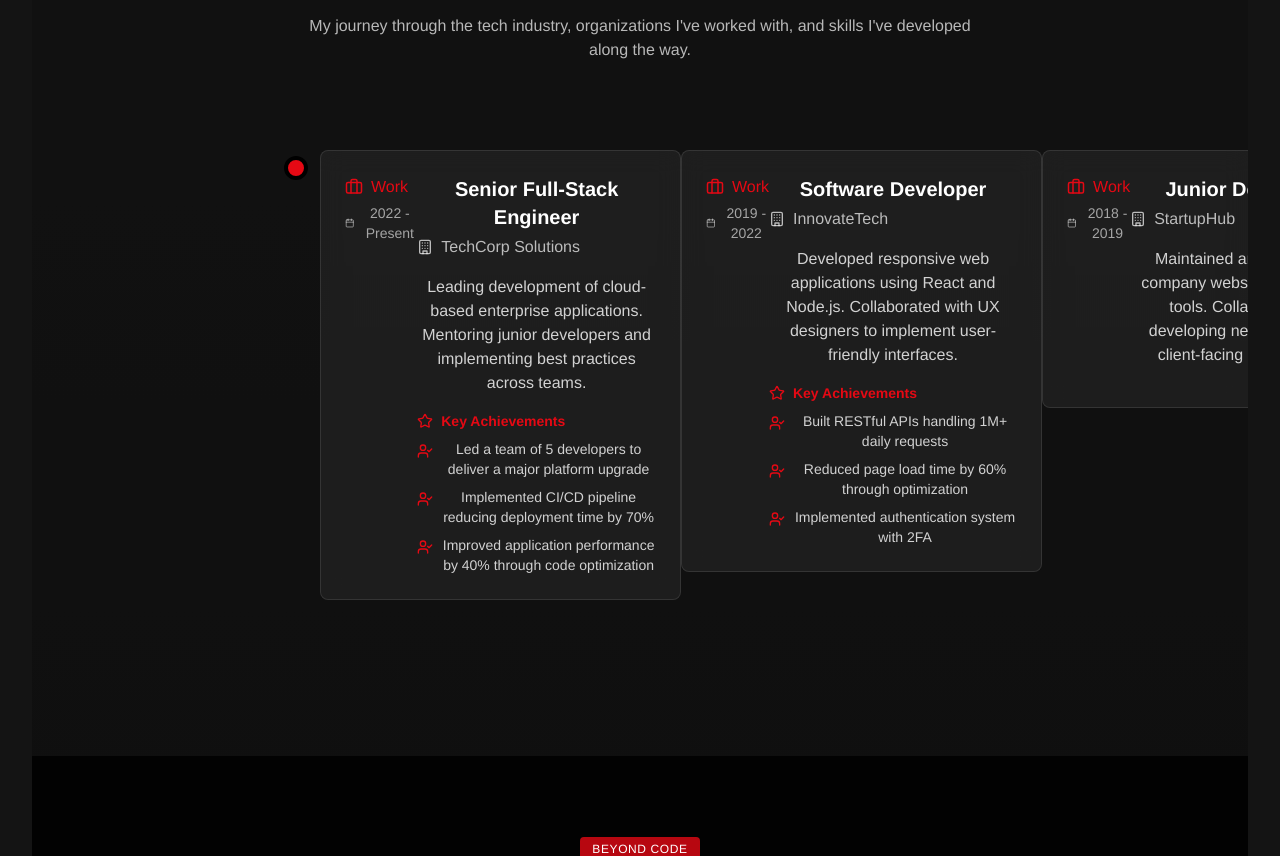
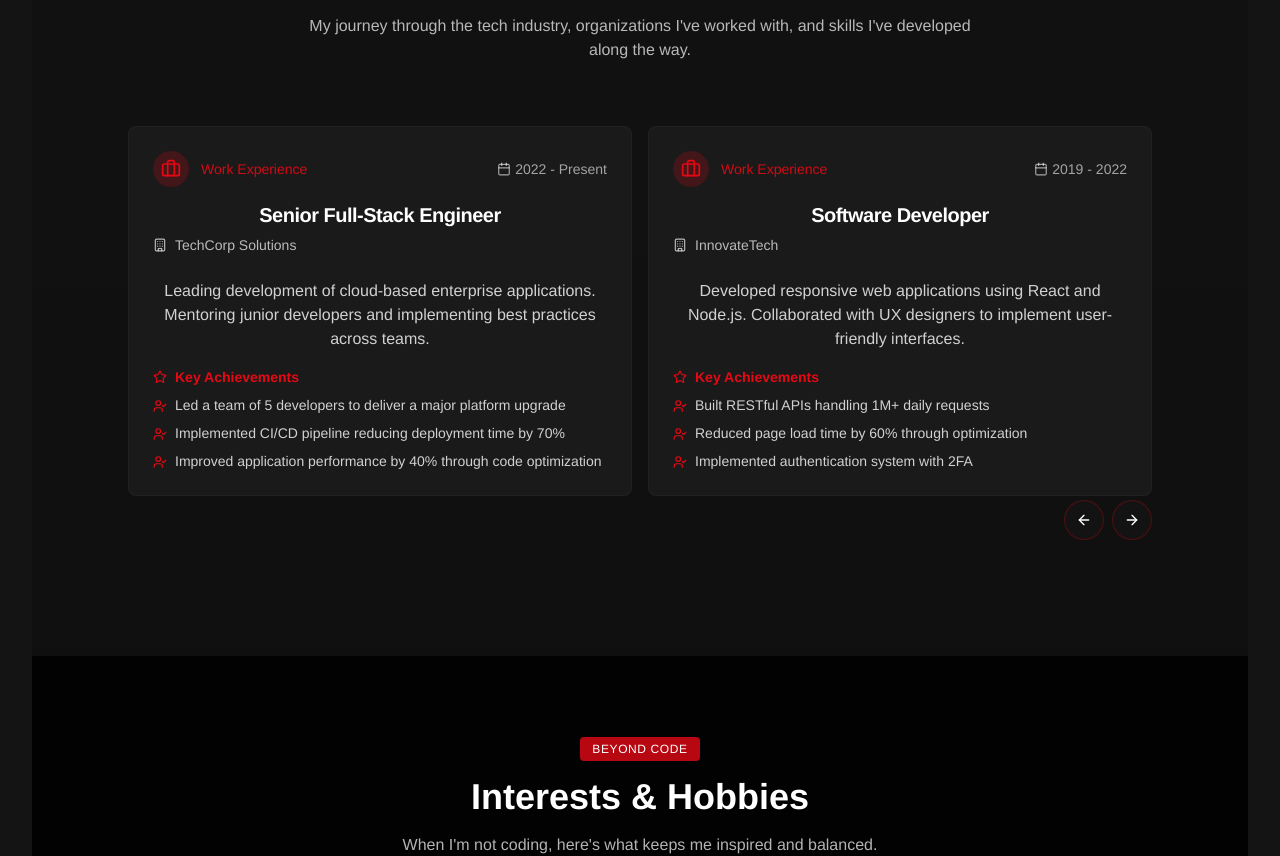
Before and after one commit to mohankopuru/slider-timeline-experience, a React (Vite) app: page / in a window 1280 px wide. Shown: the part 1866-2722 px from the top of the page. Built offline with nearby package versions, Linux system fonts and the light colour scheme.

Commit message:
Add experience section slider
Adds a slider to the experience section to allow users to navigate through roles.

```diff
--- a/src/components/ExperienceSection.tsx
+++ b/src/components/ExperienceSection.tsx
@@ -1,6 +1,8 @@
 
 import React from 'react';
-import { Briefcase, Building, Calendar, GraduationCap, Star, UserCheck } from 'lucide-react';
+import { Briefcase, Building, Calendar, GraduationCap, Star, UserCheck, ChevronLeft, ChevronRight } from 'lucide-react';
+import { Carousel, CarouselContent, CarouselItem, CarouselPrevious, CarouselNext } from "@/components/ui/carousel";
+import { Card, CardContent, CardDescription, CardFooter, CardHeader, CardTitle } from "@/components/ui/card";
 
 interface Experience {
   id: string;
@@ -79,57 +81,76 @@ const ExperienceSection: React.FC = () => {
           </p>
         </div>
 
-        <div className="max-w-4xl mx-auto">
-          <div className="relative pl-8 sm:pl-32 py-6 group">
-            <div className="flex flex-col sm:flex-row items-start mb-1 group-last:before:hidden before:absolute before:left-2 sm:before:left-0 before:h-full before:px-px before:bg-netflix-red/20 sm:before:ml-[6.5rem] before:self-start before:-translate-x-1/2 before:translate-y-3 after:absolute after:left-2 sm:after:left-0 after:w-4 after:h-4 after:bg-netflix-red after:border-4 after:box-content after:border-netflix-dark after:rounded-full sm:after:ml-[6.5rem] after:-translate-x-1/2 after:translate-y-1.5">
-              {experiences.map((experience, index) => (
-                <div key={experience.id} className="experience-card glass-card p-6 mb-8 w-full">
-                  <div className="flex flex-col sm:flex-row">
-                    <div className="sm:w-48 mb-4 sm:mb-0">
-                      <div className="text-netflix-red font-medium mb-1 flex items-center">
-                        {experience.type === 'job' ? (
-                          <Briefcase size={18} className="mr-2" />
-                        ) : (
-                          <GraduationCap size={18} className="mr-2" />
-                        )}
-                        {experience.type === 'job' ? 'Work' : 'Education'}
+        <div className="max-w-5xl mx-auto relative">
+          <Carousel
+            opts={{
+              align: "start",
+              loop: true,
+            }}
+            className="w-full netflix-carousel"
+          >
+            <CarouselContent>
+              {experiences.map((experience) => (
+                <CarouselItem key={experience.id} className="md:basis-1/2 lg:basis-1/2 pl-4">
+                  <Card className="glass-card h-full border-netflix-gray/30">
+                    <CardHeader>
+                      <div className="flex items-center justify-between mb-2">
+                        <div className="flex items-center">
+                          <div className={`p-2 rounded-full mr-3 ${experience.type === 'job' ? 'bg-netflix-red/20' : 'bg-blue-500/20'}`}>
+                            {experience.type === 'job' ? (
+                              <Briefcase className="h-5 w-5 text-netflix-red" />
+                            ) : (
+                              <GraduationCap className="h-5 w-5 text-blue-400" />
+                            )}
+                          </div>
+                          <div className="text-netflix-red/90 text-sm font-medium">
+                            {experience.type === 'job' ? 'Work Experience' : 'Education'}
+                          </div>
+                        </div>
+                        <div className="flex items-center text-white/60 text-sm">
+                          <Calendar size={14} className="mr-1" />
+                          {experience.period}
+                        </div>
                       </div>
-                      <div className="text-white/60 text-sm flex items-center">
-                        <Calendar size={16} className="mr-2" />
-                        {experience.period}
-                      </div>
-                    </div>
-
-                    <div>
-                      <h3 className="text-xl font-semibold text-white mb-1">{experience.role}</h3>
-                      <div className="text-white/70 mb-4 flex items-center">
-                        <Building size={16} className="mr-2" />
+                      <CardTitle className="text-xl text-white mb-1">{experience.role}</CardTitle>
+                      <CardDescription className="text-white/70 flex items-center">
+                        <Building size={14} className="mr-2" />
                         {experience.organization}
-                      </div>
+                      </CardDescription>
+                    </CardHeader>
+                    <CardContent>
                       <p className="text-white/80 mb-4">{experience.description}</p>
 
                       {experience.highlights && (
                         <div className="mt-4">
                           <h4 className="text-sm font-semibold text-netflix-red mb-2 flex items-center">
-                            <Star size={16} className="mr-2" />
+                            <Star size={14} className="mr-2" />
                             Key Achievements
                           </h4>
                           <ul className="space-y-2">
                             {experience.highlights.map((highlight, i) => (
                               <li key={i} className="flex items-start">
-                                <UserCheck size={16} className="text-netflix-red mr-2 mt-1 flex-shrink-0" />
+                                <UserCheck size={14} className="text-netflix-red mr-2 mt-1 flex-shrink-0" />
                                 <span className="text-sm text-white/80">{highlight}</span>
                               </li>
                             ))}
                           </ul>
                         </div>
                       )}
-                    </div>
-                  </div>
-                </div>
+                    </CardContent>
+                  </Card>
+                </CarouselItem>
               ))}
+            </CarouselContent>
+            <div className="flex justify-end space-x-2 mt-6">
+              <CarouselPrevious className="relative left-0 right-auto h-10 w-10 rounded-full border-netflix-red/30 bg-netflix-black/80 hover:bg-netflix-red/30">
+                <ChevronLeft className="h-6 w-6 text-netflix-red" />
+              </CarouselPrevious>
+              <CarouselNext className="relative right-0 left-auto h-10 w-10 rounded-full border-netflix-red/30 bg-netflix-black/80 hover:bg-netflix-red/30">
+                <ChevronRight className="h-6 w-6 text-netflix-red" />
+              </CarouselNext>
             </div>
-          </div>
+          </Carousel>
         </div>
       </div>
     </section>
--- a/src/components/ui/slider.tsx
+++ b/src/components/ui/slider.tsx
@@ -1,3 +1,4 @@
+
 import * as React from "react"
 import * as SliderPrimitive from "@radix-ui/react-slider"
 
@@ -15,10 +16,10 @@ const Slider = React.forwardRef<
     )}
     {...props}
   >
-    <SliderPrimitive.Track className="relative h-2 w-full grow overflow-hidden rounded-full bg-secondary">
-      <SliderPrimitive.Range className="absolute h-full bg-primary" />
+    <SliderPrimitive.Track className="relative h-2 w-full grow overflow-hidden rounded-full bg-netflix-gray/50">
+      <SliderPrimitive.Range className="absolute h-full bg-netflix-red" />
     </SliderPrimitive.Track>
-    <SliderPrimitive.Thumb className="block h-5 w-5 rounded-full border-2 border-primary bg-background ring-offset-background transition-colors focus-visible:outline-none focus-visible:ring-2 focus-visible:ring-ring focus-visible:ring-offset-2 disabled:pointer-events-none disabled:opacity-50" />
+    <SliderPrimitive.Thumb className="block h-5 w-5 rounded-full border-2 border-netflix-red bg-background ring-offset-background transition-colors focus-visible:outline-none focus-visible:ring-2 focus-visible:ring-ring focus-visible:ring-offset-2 disabled:pointer-events-none disabled:opacity-50 hover:scale-110 transition-transform duration-200" />
   </SliderPrimitive.Root>
 ))
 Slider.displayName = SliderPrimitive.Root.displayName
--- a/src/index.css
+++ b/src/index.css
@@ -125,6 +125,30 @@
   opacity: 1;
 }
 
+/* Netflix-style carousel */
+.netflix-carousel .embla__container {
+  backface-visibility: hidden;
+}
+
+.netflix-carousel .embla__slide {
+  position: relative;
+  transition: transform 0.3s ease;
+}
+
+.netflix-carousel .embla__slide:hover {
+  transform: scale(1.03);
+  z-index: 1;
+}
+
+.netflix-carousel .embla__button {
+  @apply flex items-center justify-center w-10 h-10 rounded-full bg-netflix-black/50 border border-netflix-red/20 text-netflix-red;
+  transition: all 0.3s ease;
+}
+
+.netflix-carousel .embla__button:hover {
+  @apply bg-netflix-red/10 border-netflix-red/40;
+}
+
 /* Page transition animations */
 .page-transition-enter {
   opacity: 0;
```
